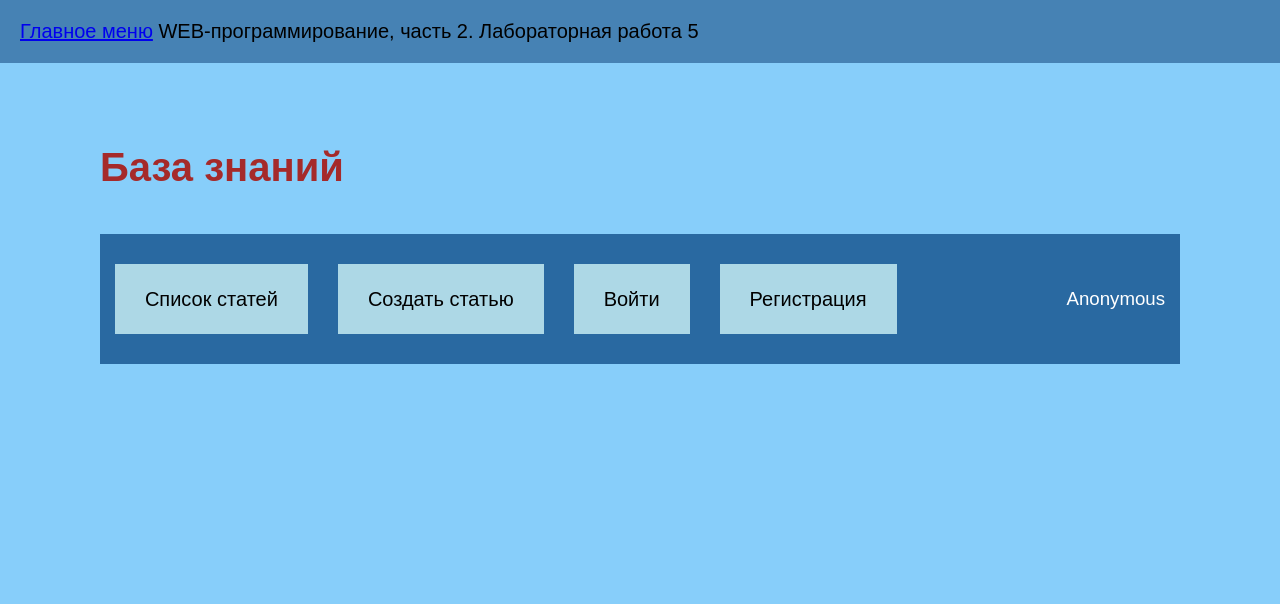
After one commit to seruog17/web-programming-labs-2, a Flask app: page /lab5/ in a window 1280 px wide. The commit adds this page. Shown: the top 604 px of the page. Run offline with Flask 3, Linux system fonts and the light colour scheme.

Commit message:
Загатовка к 5 лабораторной

```diff
--- a/app.py
+++ b/app.py
@@ -3,6 +3,7 @@ from lab1 import lab1
 from lab2 import lab2
 from lab3 import lab3
 from lab4 import lab4
+from lab5 import lab5
 
 app = Flask(__name__)
 
@@ -11,6 +12,7 @@ app.register_blueprint(lab1)
 app.register_blueprint(lab2)
 app.register_blueprint(lab3)
 app.register_blueprint(lab4)
+app.register_blueprint(lab5)
 
 @app.route("/index")
 def index():
@@ -30,6 +32,7 @@ def index():
                 <li><a href="/lab2">Вторая лабораторная</a></li>
                 <li><a href="/lab3">Третья лабораторная</a></li>
                 <li><a href="/lab4">Четвёртая лабораторная</a></li>
+                <li><a href="/lab5">Пятая лабораторная</a></li>
             </ol>
         </div>
         <footer>
--- /dev/null
+++ b/lab5.py
@@ -0,0 +1,26 @@
+from flask import Blueprint, render_template, request, redirect, session
+lab5 = Blueprint('lab5', __name__)
+
+@lab5.route('/lab5/')
+def lab():
+    return render_template('lab5/lab5.html')
+
+
+@lab5.route('/lab5/login')
+def login():
+    return render_template('lab5/lab5.html')
+
+
+@lab5.route('/lab5/register')
+def register():
+    return render_template('lab5/lab5.html')
+
+
+@lab5.route('/lab5/list')
+def list_articles():
+    return render_template('lab5/lab5.html')
+
+
+@lab5.route('/lab5/create')
+def create_article():
+    return render_template('lab5/lab5.html')
--- a/static/main.css
+++ b/static/main.css
@@ -52,3 +52,36 @@ footer {
     font-size: 1.2em;
     font-family: Arial, sans-serif;
 }
+
+
+.lab_menu{
+    background-color: rgb(41, 105, 161);
+    display: flex;
+    flex-direction: row;
+    padding: 30px 0;
+    justify-content: center;
+}
+.menu1{
+    display: flex;
+    flex-direction: row;
+    gap: 30px;
+}
+.menu_name{
+    align-self: center;
+    padding-left: 170px;
+    color: white;
+    text-align: right;
+    cursor: pointer;
+    font-size: 14pt;
+}
+.base{
+    font-size: 30pt;
+}
+.m{
+    background-color: lightblue;
+    padding: 15px 30px;
+}
+.lab_menu a{
+    text-decoration: none;
+    color: black;
+}
--- /dev/null
+++ b/templates/lab5/lab5.html
@@ -0,0 +1,32 @@
+{% extends "base.html" %}
+
+{% block lab %}Лабораторная работа 5{% endblock %}
+
+
+{% block main %}
+<h1 class="base">База знаний</h1>
+<div>
+    <div class="lab_menu">
+        <div class="menu1">
+            <div class="m">
+                <a href="/lab5/list">Список статей</a>
+            </div>
+
+            <div class="m">
+                <a href="/lab5/create">Создать статью</a>
+            </div>
+
+            <div class="m">
+                <a href="/lab5/login">Войти</a>
+            </div>
+
+            <div class="m">
+                <a href="/lab5/register">Регистрация</a>
+            </div>
+        </div>
+        <div class="menu_name">
+            {{ login if login else 'Anonymous' }}
+        </div>
+    </div>
+</div>
+{% endblock %}
```
Also changed, not shown: templates/base.html (line endings or trailing spaces).
